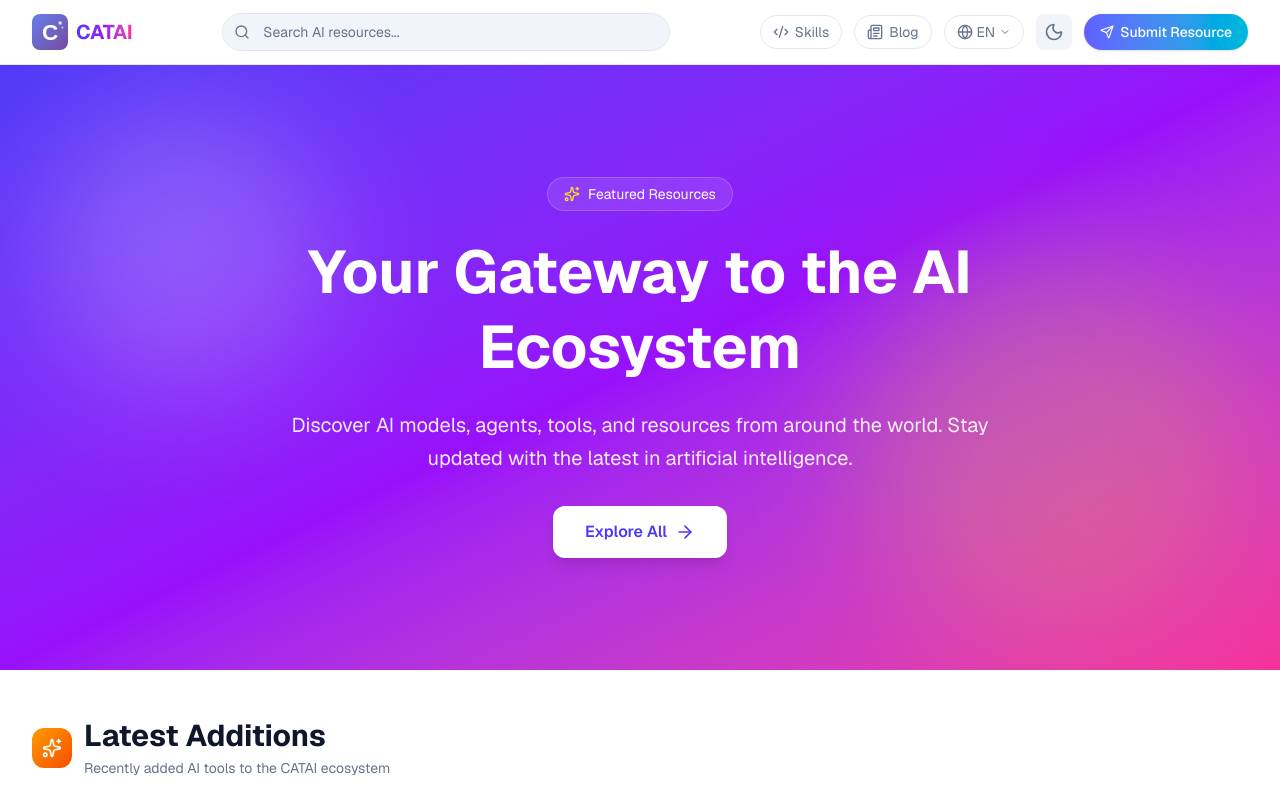
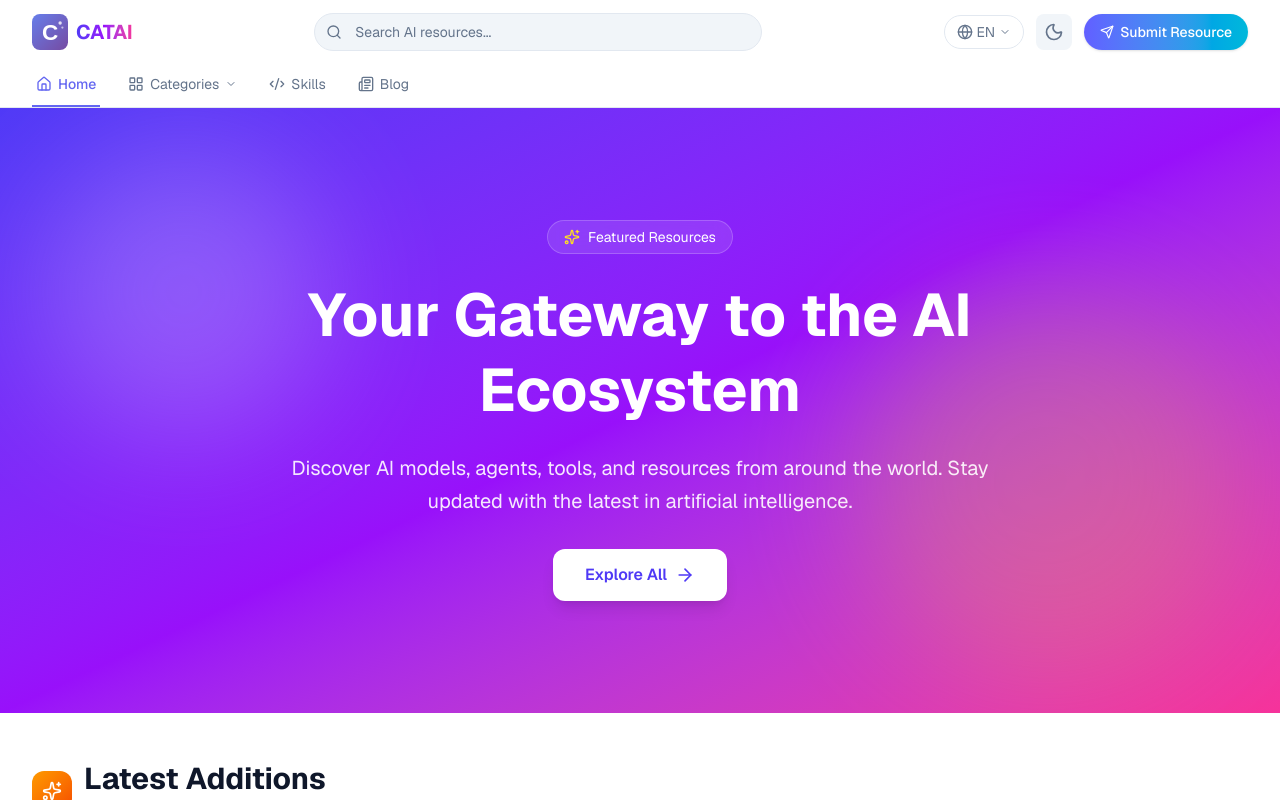
Before and after one commit to aaron202302/cataisvip, a Next.js app: page /en in a window 1280 px wide. Shown: the top 800 px of the page. Built offline with nearby package versions, Linux system fonts and the light colour scheme.

Commit message:
feat(header): 独立主导航行，Skills/Blog 入口更醒目

```diff
--- a/messages/en.json
+++ b/messages/en.json
@@ -5,6 +5,7 @@
   },
   "nav": {
     "home": "Home",
+    "categories": "Categories",
     "skills": "Skills",
     "blog": "Blog",
     "submit": "Submit Resource",
--- a/messages/es.json
+++ b/messages/es.json
@@ -5,6 +5,7 @@
   },
   "nav": {
     "home": "Inicio",
+    "categories": "Categorías",
     "skills": "Skills",
     "blog": "Blog",
     "submit": "Enviar Recurso",
--- a/messages/fr.json
+++ b/messages/fr.json
@@ -5,6 +5,7 @@
   },
   "nav": {
     "home": "Accueil",
+    "categories": "Catégories",
     "skills": "Skills",
     "blog": "Blog",
     "submit": "Soumettre une Ressource",
--- a/messages/ja.json
+++ b/messages/ja.json
@@ -5,6 +5,7 @@
   },
   "nav": {
     "home": "ホーム",
+    "categories": "カテゴリ",
     "skills": "スキル",
     "blog": "ブログ",
     "submit": "リソースを登録",
--- a/messages/zh.json
+++ b/messages/zh.json
@@ -5,6 +5,7 @@
   },
   "nav": {
     "home": "首页",
+    "categories": "分类",
     "skills": "技能",
     "blog": "博客",
     "submit": "提交资源",
--- a/src/components/Header.tsx
+++ b/src/components/Header.tsx
@@ -2,7 +2,7 @@
 
 import { useTranslations } from 'next-intl';
 import { Link, usePathname } from '@/i18n/navigation';
-import { Search, Globe, Send, ChevronDown, Newspaper, Code2, Menu, X } from 'lucide-react';
+import { Search, Globe, Send, ChevronDown, Newspaper, Code2, Menu, X, Home, LayoutGrid } from 'lucide-react';
 import Image from 'next/image';
 import { useState, useRef, useEffect } from 'react';
 import ThemeToggle from './ThemeToggle';
@@ -13,12 +13,17 @@ interface HeaderProps {
   locale: string;
 }
 
+const CATEGORIES = ['Chat', 'Image', 'Code', 'Writing', 'Video', 'Audio', 'Search', 'Agent', 'Developer', 'Design', 'Platform'];
+
 export default function Header({ searchQuery, onSearchChange, locale }: HeaderProps) {
   const t = useTranslations();
+  const tCategories = useTranslations('categories');
   const pathname = usePathname();
   const [langOpen, setLangOpen] = useState(false);
+  const [catOpen, setCatOpen] = useState(false);
   const [mobileMenuOpen, setMobileMenuOpen] = useState(false);
   const langRef = useRef<HTMLDivElement>(null);
+  const catRef = useRef<HTMLDivElement>(null);
 
   const locales: { code: string; label: string; short: string }[] = [
     { code: 'en', label: 'English', short: 'EN' },
@@ -29,9 +34,20 @@ export default function Header({ searchQuery, onSearchChange, locale }: HeaderPr
   ];
   const currentLang = locales.find(l => l.code === locale) || locales[0];
 
+  // Active state helpers (pathname is locale-stripped)
+  const isHome = pathname === '/';
+  const isCategory = pathname.startsWith('/category');
+  const isSkills = pathname.startsWith('/skills');
+  const isBlog = pathname.startsWith('/blog');
+
+  const navBase = 'inline-flex items-center gap-1.5 px-1 h-11 text-sm border-b-2 transition';
+  const navActive = 'text-[var(--primary)] border-[var(--primary)] font-medium';
+  const navIdle = 'text-[var(--muted)] border-transparent hover:text-[var(--foreground)]';
+
   useEffect(() => {
     const handleClickOutside = (e: MouseEvent) => {
       if (langRef.current && !langRef.current.contains(e.target as Node)) setLangOpen(false);
+      if (catRef.current && !catRef.current.contains(e.target as Node)) setCatOpen(false);
     };
     document.addEventListener('mousedown', handleClickOutside);
     return () => document.removeEventListener('mousedown', handleClickOutside);
@@ -40,6 +56,7 @@ export default function Header({ searchQuery, onSearchChange, locale }: HeaderPr
   return (
     <header className="sticky top-0 z-50 bg-[var(--header-bg)] backdrop-blur-md border-b border-[var(--card-border)]">
       <div className="max-w-7xl mx-auto px-4 sm:px-6 lg:px-8">
+        {/* Row 1: Logo + Search + Utilities */}
         <div className="flex items-center justify-between h-16 gap-4">
           {/* Logo */}
           <Link href="/" className="flex items-center gap-2 shrink-0">
@@ -79,23 +96,6 @@ export default function Header({ searchQuery, onSearchChange, locale }: HeaderPr
             >
               {mobileMenuOpen ? <X className="w-5 h-5" /> : <Menu className="w-5 h-5" />}
             </button>
-            {/* Skills Link */}
-            <Link
-              href="/skills"
-              className="hidden sm:flex items-center gap-1.5 px-3 py-1.5 text-sm text-[var(--muted)] hover:text-[var(--primary)] border border-[var(--card-border)] rounded-full hover:border-[var(--primary)] transition"
-            >
-              <Code2 className="w-4 h-4" />
-              {t('nav.skills')}
-            </Link>
-
-            {/* Blog Link */}
-            <Link
-              href="/blog"
-              className="hidden sm:flex items-center gap-1.5 px-3 py-1.5 text-sm text-[var(--muted)] hover:text-[var(--primary)] border border-[var(--card-border)] rounded-full hover:border-[var(--primary)] transition"
-            >
-              <Newspaper className="w-4 h-4" />
-              {t('nav.blog')}
-            </Link>
 
             {/* Language Switch */}
             <div className="relative" ref={langRef}>
@@ -138,6 +138,52 @@ export default function Header({ searchQuery, onSearchChange, locale }: HeaderPr
           </div>
         </div>
 
+        {/* Row 2: Primary Navigation (desktop) */}
+        <nav className="hidden sm:flex items-center gap-6 -mt-px">
+          <Link href="/" className={`${navBase} ${isHome ? navActive : navIdle}`}>
+            <Home className="w-4 h-4" />
+            {t('nav.home')}
+          </Link>
+
+          {/* Categories Dropdown */}
+          <div className="relative" ref={catRef}>
+            <button
+              onClick={() => setCatOpen(!catOpen)}
+              className={`${navBase} ${isCategory ? navActive : navIdle}`}
+            >
+              <LayoutGrid className="w-4 h-4" />
+              {t('nav.categories')}
+              <ChevronDown className={`w-3 h-3 transition-transform ${catOpen ? 'rotate-180' : ''}`} />
+            </button>
+            {catOpen && (
+              <div className="absolute left-0 top-full mt-0 w-[min(90vw,32rem)] bg-[var(--card-bg)] border border-[var(--card-border)] rounded-xl shadow-xl p-3 z-50">
+                <div className="grid grid-cols-2 sm:grid-cols-3 gap-1">
+                  {CATEGORIES.map((cat) => (
+                    <Link
+                      key={cat}
+                      href={`/category/${cat.toLowerCase()}`}
+                      onClick={() => setCatOpen(false)}
+                      className="px-3 py-2 text-sm text-[var(--foreground)] rounded-lg hover:bg-[var(--primary)]/10 hover:text-[var(--primary)] transition"
+                    >
+                      {tCategories(cat as any)}
+                    </Link>
+                  ))}
+                </div>
+              </div>
+            )}
+          </div>
+
+          <Link href="/skills" className={`${navBase} ${isSkills ? navActive : navIdle}`}>
+            <Code2 className="w-4 h-4" />
+            {t('nav.skills')}
+          </Link>
+
+          <Link href="/blog" className={`${navBase} ${isBlog ? navActive : navIdle}`}>
+            <Newspaper className="w-4 h-4" />
+            {t('nav.blog')}
+          </Link>
+        </nav>
+
         {/* Mobile Search */}
         <div className="pb-3 sm:hidden">
           <div className="relative">
@@ -156,6 +202,14 @@ export default function Header({ searchQuery, onSearchChange, locale }: HeaderPr
         {mobileMenuOpen && (
           <div className="sm:hidden pb-4 border-t border-[var(--card-border)] pt-3 space-y-1">
             <Link
+              href="/"
+              onClick={() => setMobileMenuOpen(false)}
+              className="flex items-center gap-2 px-3 py-2.5 text-sm text-[var(--foreground)] hover:text-[var(--primary)] hover:bg-[var(--primary)]/5 rounded-lg transition"
+            >
+              <Home className="w-4 h-4" />
+              {t('nav.home')}
+            </Link>
+            <Link
               href="/skills"
               onClick={() => setMobileMenuOpen(false)}
               className="flex items-center gap-2 px-3 py-2.5 text-sm text-[var(--foreground)] hover:text-[var(--primary)] hover:bg-[var(--primary)]/5 rounded-lg transition"
@@ -171,6 +225,26 @@ export default function Header({ searchQuery, onSearchChange, locale }: HeaderPr
               <Newspaper className="w-4 h-4" />
               {t('nav.blog')}
             </Link>
+
+            {/* Mobile Categories */}
+            <div className="px-3 pt-3">
+              <p className="text-xs font-semibold text-[var(--muted)] uppercase tracking-wider mb-2 flex items-center gap-1.5">
+                <LayoutGrid className="w-3.5 h-3.5" />
+                {t('nav.categories')}
+              </p>
+              <div className="grid grid-cols-2 gap-1">
+                {CATEGORIES.map((cat) => (
+                  <Link
+                    key={cat}
+                    href={`/category/${cat.toLowerCase()}`}
+                    onClick={() => setMobileMenuOpen(false)}
+                    className="px-3 py-2 text-sm text-[var(--foreground)] rounded-lg hover:bg-[var(--primary)]/10 hover:text-[var(--primary)] transition"
+                  >
+                    {tCategories(cat as any)}
+                  </Link>
+                ))}
+              </div>
+            </div>
           </div>
         )}
       </div>
```
